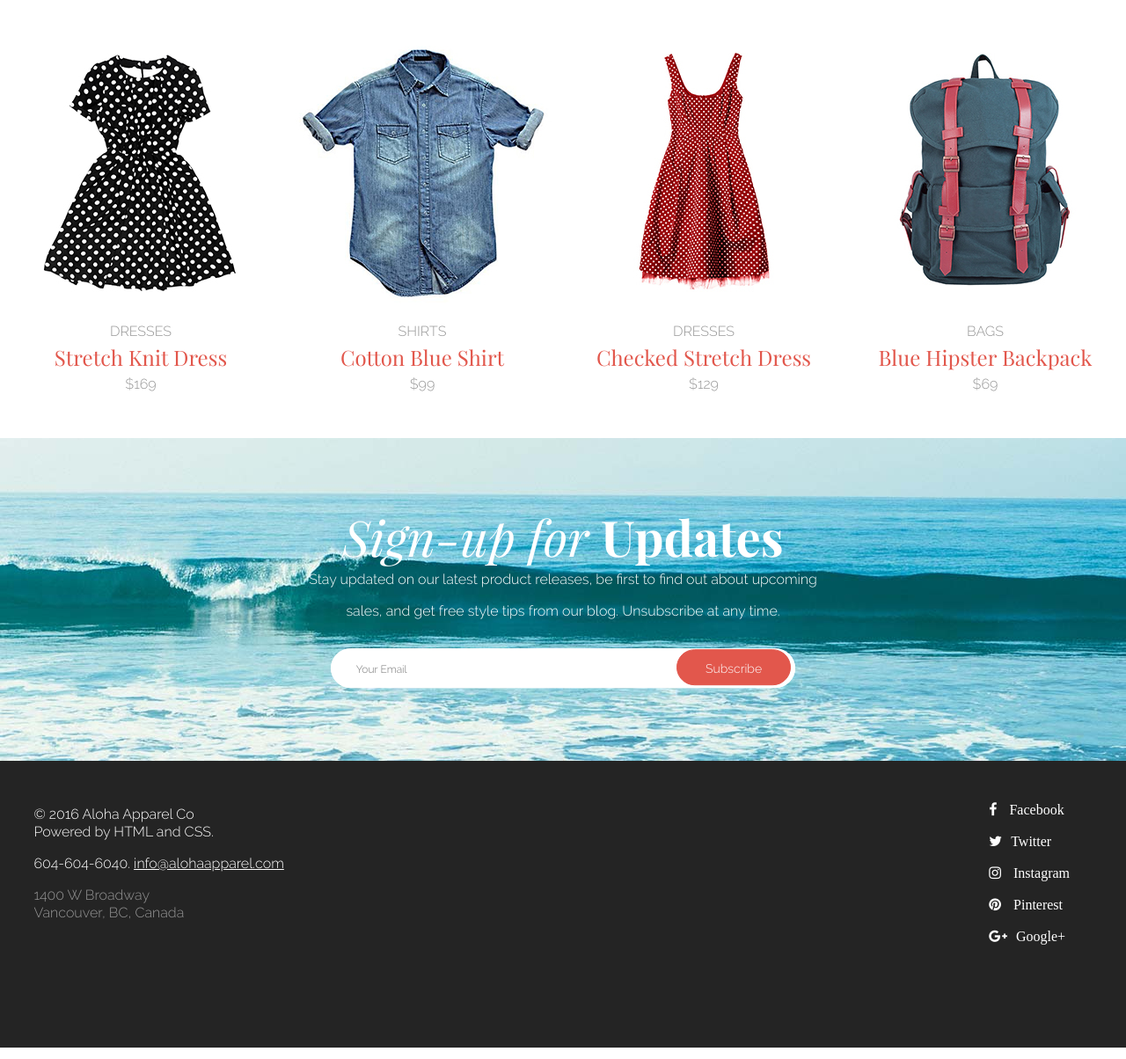
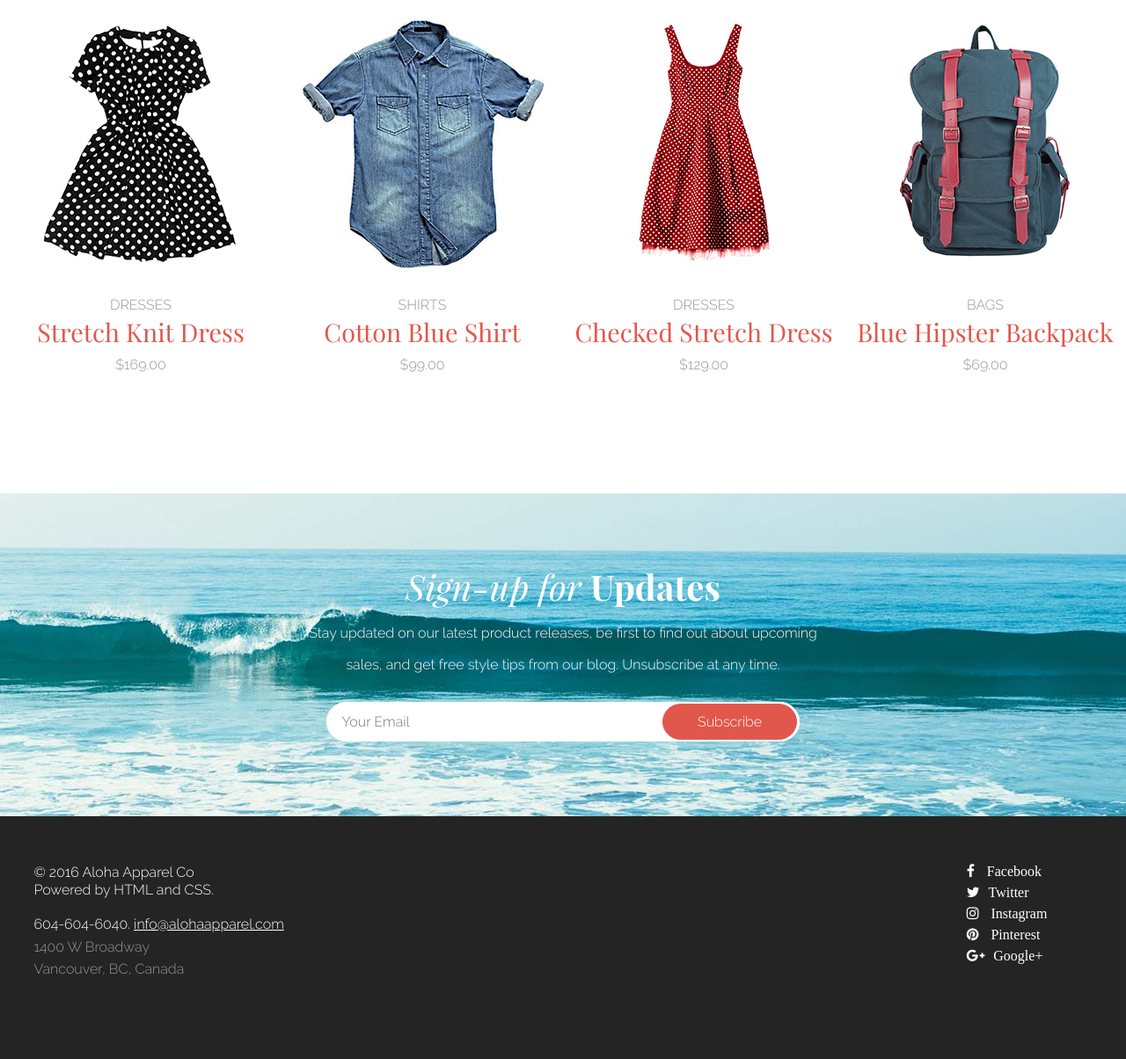
Before and after one commit to annakviese/Aloha-Apparel, a plain HTML site: page index.html in a window 1280 px wide. Shown: the part 1037-2241 px from the top of the page at 88% size. Drawn offline with Linux system fonts and the light colour scheme.

Commit message:
Optimized for tablet and desktop

```diff
--- a/index.html
+++ b/index.html
@@ -26,52 +26,50 @@
 
 		<section class = "banner">
 			<div class = "banner-text-container">
-				<h4>NEW COLLECTION</h4>
+				<h3>NEW COLLECTION</h3>
 				<h1>Spring /Summer 2016 </h1>
 			</div>
 		</section>
 
 
 		<section class = "hand-crafted">
-			<span class = "italic">Hand-Crafted </span>
-			<span class = "bold"> Styles</span>
-			<p>Aloha Apparel Co. sells only the finest ready-to-travel clothing. Browse our <br>current selection of products or sign-up for updates below. </p>
-			<br>
+			<span class = "italictitle">Hand-Crafted </span>
+			<span class = "boldtitle"> Styles</span>
+			<p>Aloha Apparel Co. sells only the finest ready-to-travel clothing. Browse our current selection of products or sign-up for updates below. </p>
 		</section>
 
 		<div = "clearfix">
 			<section class = "most-loved">
 				<div class = "container">
-					<span class = "italic">Most-Loved</span><span class = "bold"> Products</span>
-			<!-- not sure what kind of class it should be  -->
+					<span class = "italictitle">Most-Loved</span><span class = "boldtitle"> Products</span>
 					<ul>
 						<li>
 							<img src = "images/stretch-knit-dress.jpg">
 							<p>DRESSES</p>
-							<h3>Stretch Knit Dress</h3>
-							<p>$169</p>
+							<h2>Stretch Knit Dress</h2>
+							<p>$169.00</p>
 						</li>
 
 
 						<li>
 							<img src = "images/cotton-blue-shirt.jpg">
 							<p>SHIRTS</p>
-							<h3>Cotton Blue Shirt</h3>
-							<p>$99</p>
+							<h2>Cotton Blue Shirt</h2>
+							<p>$99.00</p>
 						</li>
 
 						<li>
 							<img src = "images/checked-stretch-dress.jpg">
 							<p>DRESSES</p>
-							<h3>Checked Stretch Dress</h3>
-							<p>$129</p>
+							<h2>Checked Stretch Dress</h2>
+							<p>$129.00</p>
 						</li>
 
 						<li>
 							<img src = "images/blue-hipster-backpack.jpg">
 							<p>BAGS</p>
-							<h3>Blue Hipster Backpack</h3>
-							<p>$69</p>
+							<h2>Blue Hipster Backpack</h2>
+							<p>$69.00</p>
 						</li>
 				</ul>
 			</section>
@@ -80,8 +78,8 @@
 
 		<section class = "signup">
 			<div class = "signup-text-container">
-				<span class = "italic">Sign-up for </span>
-				<span class = "bold"> Updates</span>
+				<span class = "italictitle">Sign-up for </span>
+				<span class = "boldtitle"> Updates</span>
 				<p>Stay updated on our latest product releases, be first to find out about upcoming <br>
 			sales, and get free style tips from our blog. Unsubscribe at any time.</p>
 
@@ -103,13 +101,11 @@
 							<p>&copy; 2016 Aloha Apparel Co <br>Powered by HTML and CSS.</p>
 							<br>
 							<p> 604-604-6040. <a href="mailto:info@alohaapparel.com">info@alohaapparel.com</a>
-							<br>
 						</div>
 
 						<div class = "address">
-						<br>
-						<p>1400 W Broadway </p>
-						<p>Vancouver, BC, Canada</p>
+							<p>1400 W Broadway </p>
+							<p>Vancouver, BC, Canada</p>
 						</div>
 					</div>
 
--- a/style.css
+++ b/style.css
@@ -1,35 +1,6 @@
 body {
 	color: #2d2d2d;
 	height: 100%;
-}
-
-p {
-   font-size: 14px;
-   line-height: 2.25;
-   color: #2d2d2d;
-   font-family: 'ralewaylight';
-}
-
-h1 {
-	font-size: 4rem;
-	font-family: 'playfair_displayregular';
-}
-h2 {
-	font-size: 3rem;
-}
-h3 {
-	font-size: 1.5rem;
-	font-family: 'playfair_displayregular';
-}
-
-h4 {
-	font-size: 1.5rem;
-	font-family: 'ralewaymedium';
-}
-
-img{
-	height: auto;
-	max-width: 100%;
 }
 /*takes care of floats (instead of clear: both)*/
 .clearfix:after {
@@ -41,9 +12,43 @@ img{
 /*takes care of the sections*/
 .container {
 	margin: 0 auto;
-	/*max-width: 600px;*/
 	width: 100%;
 }
+
+/* this is used in all the long texts as well as pricing and item type */
+p {
+   font-size: 14px;
+   line-height: 2.25;
+   color: #2d2d2d;
+   font-family: 'ralewaylight';
+   padding-top: 1%;
+}
+
+/*main title in the banner*/
+h1 {
+	font-size: 3rem;
+	font-family: 'playfair_displayregular';
+}
+
+/* Clothing item name in the most-loved section*/
+h2 {
+	font-size: 1rem;
+	font-family: 'playfair_displayregular';
+}
+
+/* this is for the NEW COLLECTION in the banner */
+h3 {
+	font-size: 1.5rem;
+	font-family: 'ralewaymedium';
+	padding-bottom: 1%;
+}
+
+
+img{
+	height: auto;
+	max-width: 100%;
+}
+
 
 /*This is about everything in the header*/
 
@@ -77,12 +82,14 @@ header{
 .banner {
 	height: 550px;
 	background:
+	    linear-gradient(to bottom, rgba(0,0,0,0.25) 0%, rgba(0,0,0,0.25) 100%),
 		url("images/banner-girl.png") no-repeat center center,
 		url("images/flower-bkgd.jpg");
-	background-size: contain;
+	background-size: contain, contain, cover;
 	position: relative;
-	background-position-y: 75px, 0px;
+	background-position-y: 0px, 55px, 0px;
 }
+
 
 .banner-text-container {
 	color: white;
@@ -94,7 +101,7 @@ header{
 }
 
 
-/*This is about everything in the hand-crafter banner */
+/*This is about everything in the hand-crafter section */
 .hand-crafted{
 	text-align: center;
 	margin-top: 60px;
@@ -102,43 +109,53 @@ header{
 	border-bottom: 1px solid #d7d7d7;
 	padding-bottom: 50px;
 }
-.italic {
+.hand-crafted p{
+	width: 50%;
+	text-align: center;
+	display: block;
+	margin-left: auto;
+	margin-right: auto;
+}
+
+.italictitle {
 	font-family: 'playfair_displayitalic';
-	font-size: 3.5rem;
+	font-size: 2.5rem;
 }
-.bold {
+.boldtitle {
 	font-family: 'playfair_displaybold';
-	font-size: 3.5rem;
+	font-size: 2.5rem;
 }
 
 
-/*this is the most-loved products section divs*/
+
+/*this is the most-loved products section*/
 .most-loved{
 	text-align: center;
 	margin-top: 60px;
-	margin-bottom: 60px;
+	overflow: hidden;
 }
+
 .most-loved ul{
 	margin-top: 50px;
 }
 .most-loved li {
-   width: 25%;
+   width: 50%;
    text-align: center;
    display: block;
    margin-left: auto;
    margin-right: auto;
+   margin-bottom: 10%;
 }
-
 
 .most-loved p {
 	color: #969696;
 }
 
-.most-loved h3{
+.most-loved h2{
 	color: #e2574c;
-
 }
 
+/*this is the sign up for updates section*/
 .signup{
 	height: 367px;
 	width: 100%;
@@ -147,6 +164,7 @@ header{
 	position: relative;
 }
 
+/*the text container before the form*/
 .signup-text-container {
 	text-align: center;
 	width: 100%;
@@ -159,6 +177,7 @@ header{
 	color: white;
 }
 
+
 form {
 	margin-top:2%;
     margin-left: auto;
@@ -169,40 +188,38 @@ form {
     border: 1px solid white;
     border-radius: 50px;
     background-color: white;
-    padding: 1%;
+    padding: 1% 0.1%;
 }
 
 input[type=email] {
 	width: 28%;
-	font-size: 12px;
+	font-size: 1rem;
    	font-family: 'ralewaylight';
    	margin-left: 1%;
    	border:none;
 }
 
-/*.signup_button*/
+/*.subscribe button*/
 button {
 	background-color: #e2574c;
 	border-radius: 50px;
 	border: 1px solid #e2574c;
 	color: white;
-	font-size: 14px;
+	font-size: 1rem;
     font-family: 'ralewaylight';
-    padding-top: 1%;
-    padding-bottom: 0.8%;
-    margin-right: -9px;
-    padding-right: 2.5%;
-    padding-left: 2.5%;
+    width: 12%;
+    padding: 0.8%;
 }
 
 
 
 
+/*this is for the footer */
+
 footer {
 	background-color: #242424;
 	width: 100%;
-	height: 20%;
-	display: block;
+	height: 250px;
    	margin-left: auto;
    	margin-right: auto;
 	text-align: center;
@@ -210,96 +227,82 @@ footer {
 	padding-bottom: 1%;
 }
 
+.info {
+	margin-top: 10%;
+}
+
+/* copyright and address data */
 .copyright p, a{
 	color: white;
 	line-height: 1.25;
 }
 
 .address p{
+	margin-top: 1%;
 	color: #969696;
 	line-height: 1.25;
 }
 
+/*social links*/
 .social {
 	display: block;
 	margin-right: auto;
 	margin-left: auto;
 	list-style: none;
 	padding: 2%;
+	margin-top: 1%;
 }
 
+.social li {
+	display: inline-block;
+}
 .social a{
-	color: white;
-	text-decoration: none;
-	text-align: left;
-   	line-height: 1;
+	display: none;
+	visibility: hidden;
 }
-.social a:hover {
+.social li i {
+	display: inline;
+}
+
+.social li:hover i {
 	color: #e2574c;
 }
 
+/*social icons*/
 .fa{
 	color: white;
 	font-size: 16px;
 	margin-right: 10px;
 }
 
-/*media here*/
+
+/***************************************************************/
+/***************************************************************/
+/***************************************************************/
+/***************************************************************/
+/***************************************************************/
 
 
 /*Below is for the Tablet*/
 @media screen and (min-width: 600px) {
+
+p {
+   font-size: 16px;
+}
+
+h2 {
+	font-size: 1.8rem;
+}
+
 .container {
 	margin: 0 auto;
 	min-width: 600px;
 	width: 100%;
 }
 
-p {
-   font-size: 16px;
-}
-
-
-
-/*Below is for the Desktop*/
-@media screen and (min-width: 1240px) {
-
-p {
-   font-size: 16px;
-}
-
-.container {
-	margin: 0 auto;
-	min-width: 1240px;
-	width: 100%;
-}
-.most-loved {
-	margin-bottom: 40%;
-}
 .most-loved li {
-	height: auto;
 	float: left;
 	display: inline-block;
-	width: 25%;
-    text-align: center;
-}
-
-
-/*.signup-text-container {
-	color: white;
-	text-align: center;
-	width: 100%;
-	position: absolute;
-	top: 50%;
-	transform: translate(0, -50%);
-}*/
-
-
-footer {
-	background-color: #242424;
-	width: 100%;
-	height: 300px;
-
 }
 
 .info {
@@ -311,17 +314,47 @@ footer {
     margin-top: 3%;
 }
 
-
 .social {
-	display: inline-block;
 	float: right;
 	list-style: none;
-	margin-right: 3%;
+	margin-right: 5%;
 	line-height: 1.5;
 	text-align: left;
 }
+.social li {
+	display: block;
+}
+.social a{
+	display: inline-block;
+	visibility: visible;
+	color: white;
+	text-decoration: none;
+	text-align: left;
+   	line-height: 1;
+   	font-size: 1rem;
+}
 
-.social a{
+.social li:hover a,
+.social li:hover i {
+	color: #e2574c;
+}
+
+/*social icons*/
+.fa{
+	color: white;
 	font-size: 16px;
-   	line-height: 2.25;
+	margin-right: 10px;
 }
+
+
+/***************************************************************/
+/***************************************************************/
+/***************************************************************/
+/***************************************************************/
+
+/*Below is for the Desktop*/
+@media screen and (min-width: 1240px) {
+
+.most-loved li {
+	width: 25%;
+}
```
